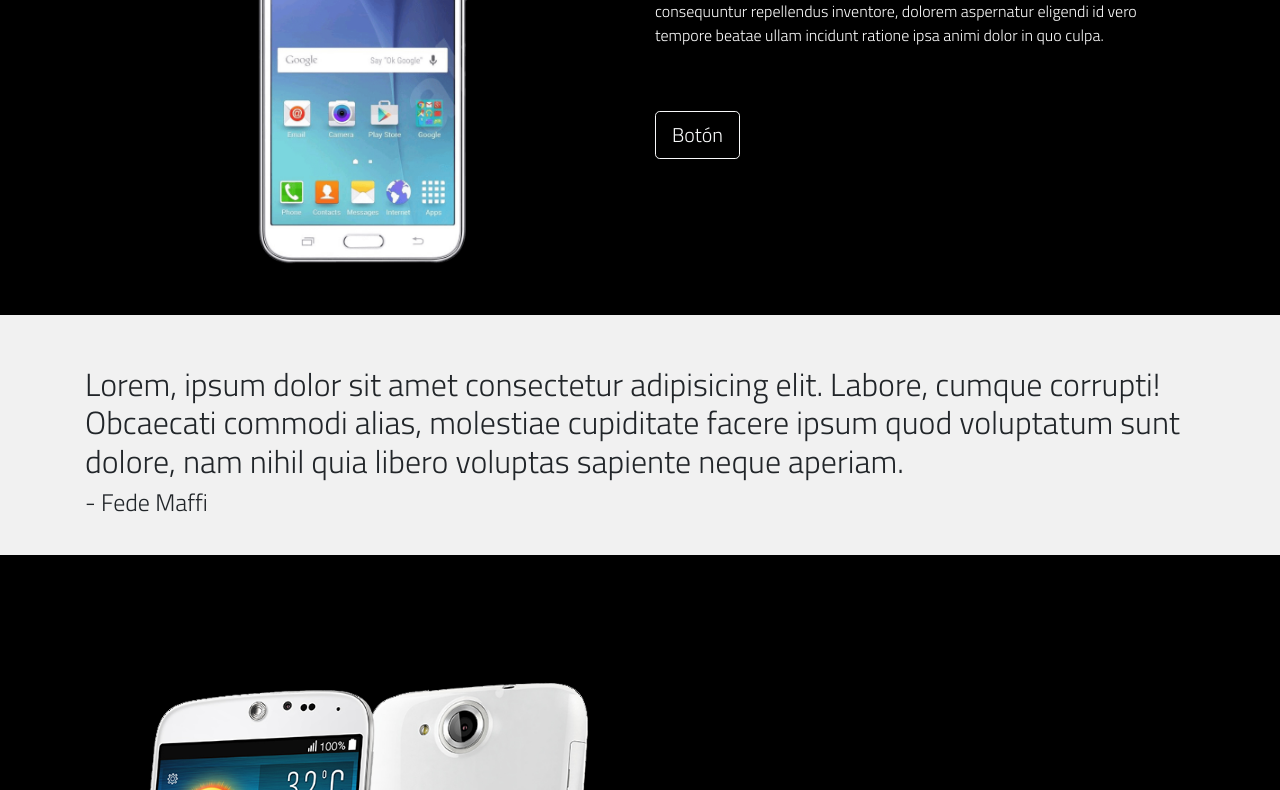
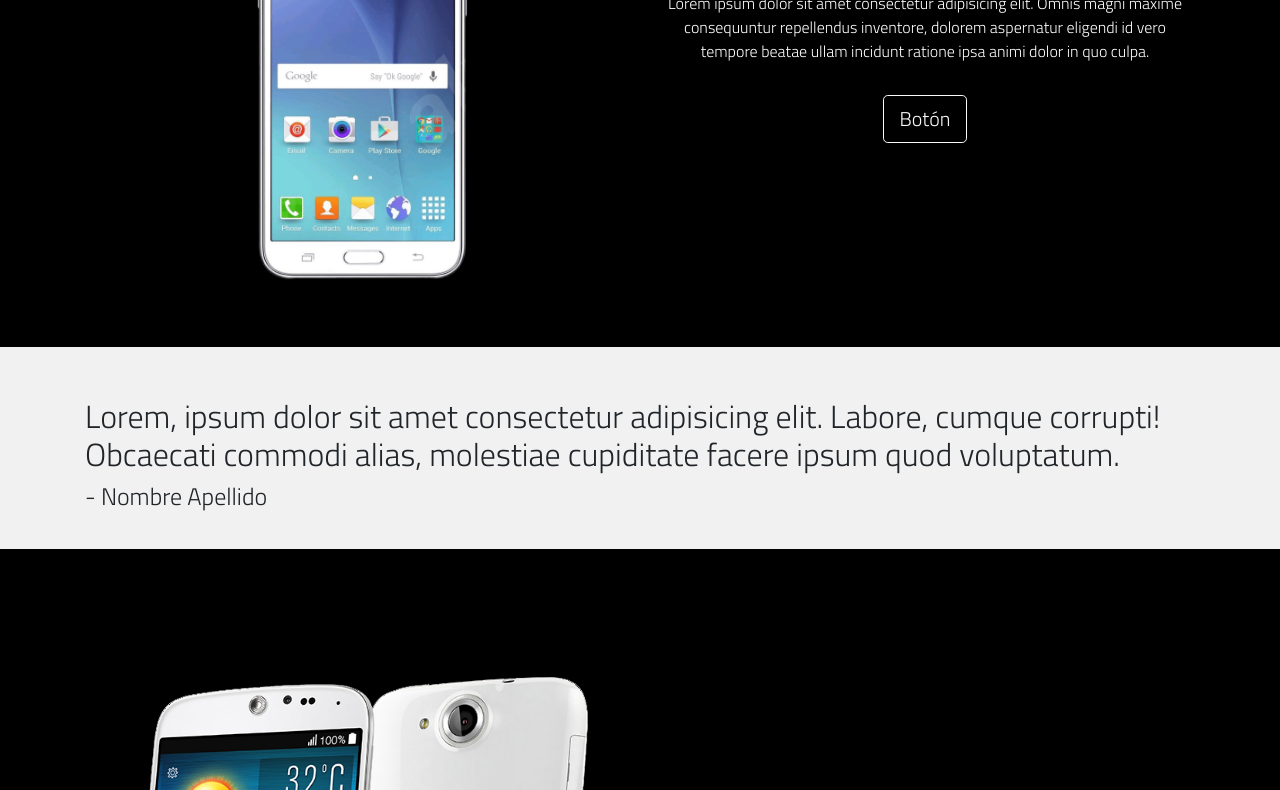
Before and after one commit to femaffi13/Bootstrap-Phone, a plain HTML site: page index.html in a window 1280 px wide. Shown: the part 210-1000 px from the top of the page. Drawn offline with nearby package versions, Linux system fonts and the light colour scheme.

Commit message:
Header/navbar ok

```diff
--- a/css/main.css
+++ b/css/main.css
@@ -6,7 +6,6 @@ body{
 .row-header{
     padding-top: 70px;
 }
-
 
 #testimonial{
     background: #f1f1f1;
--- a/index.html
+++ b/index.html
@@ -2,26 +2,18 @@
 <html lang="es">
   <head>
     <!-- Required meta tags -->
-    <meta charset="utf-8" />
-    <meta
-      name="viewport"
-      content="width=device-width, initial-scale=1, shrink-to-fit=no"
-    />
+    <meta charset="utf-8"/>
+    <meta name="viewport" content="width=device-width, initial-scale=1, shrink-to-fit=no"/>
 
     <!-- Bootstrap CSS -->
-    <link
-      rel="stylesheet"
-      href="https://cdn.jsdelivr.net/npm/bootstrap@4.5.3/dist/css/bootstrap.min.css"
-      integrity="sha384-TX8t27EcRE3e/ihU7zmQxVncDAy5uIKz4rEkgIXeMed4M0jlfIDPvg6uqKI2xXr2"
-      crossorigin="anonymous"
-    />
+    <link rel="stylesheet" href="https://cdn.jsdelivr.net/npm/bootstrap@4.5.3/dist/css/bootstrap.min.css" integrity="sha384-TX8t27EcRE3e/ihU7zmQxVncDAy5uIKz4rEkgIXeMed4M0jlfIDPvg6uqKI2xXr2" crossorigin="anonymous"/>
+
     <!------------ Google Fonts ---------->
-    <link
-      href="https://fonts.googleapis.com/css2?family=Titillium+Web:wght@300&display=swap"
-      rel="stylesheet"
-    />
+    <link href="https://fonts.googleapis.com/css2?family=Titillium+Web:wght@300&display=swap" rel="stylesheet"/>
+
     <!------------ Scroll Reveal ---------->
     <script src="https://unpkg.com/scrollreveal"></script>
+
     <!------------ CSS personalizable ---------->
     <link rel="stylesheet" href="css/main.css" />
 
@@ -33,26 +25,18 @@
     <nav class="navbar navbar-expand-lg navbar-dark bg-dark fixed-top">
       <div class="container">
         <a class="navbar-brand" href="#header">Bootstrap Web Site</a>
-        <button
-          class="navbar-toggler"
-          type="button"
-          data-toggle="collapse"
-          data-target="#navbarNav"
-          aria-controls="navbarNav"
-          aria-expanded="false"
-          aria-label="Toggle navigation"
-        >
+        <button class="navbar-toggler" type="button" data-toggle="collapse" data-target="#navbarNav" aria-controls="navbarNav" aria-expanded="false" aria-label="Toggle navigation">
           <span class="navbar-toggler-icon"></span>
         </button>
         <div class="collapse navbar-collapse" id="navbarNav">
           <ul class="navbar-nav ml-auto">
-            <li class="nav-item">
+            <li class="nav-item mx-auto">
               <a class="nav-link" href="#header">Home</a>
             </li>
-            <li class="nav-item">
+            <li class="nav-item mx-auto">
               <a class="nav-link" href="#info-one">About</a>
             </li>
-            <li class="nav-item">
+            <li class="nav-item mx-auto">
               <a class="nav-link" href="#contact">Contact</a>
             </li>
           </ul>
@@ -64,43 +48,36 @@
     <header id="header">
       <div class="container row-header">
         <div class="row">
-          <div class="col-6">
-            <div class="header-content-left">
-              <img src="img/image1.png" alt="" style="width: 100%" />
-            </div>
+          <div class="col-12 col-sm-6 my-3 header-content-left">
+            <img src="img/image1.png" alt="" style="width: 100%" />
           </div>
-          <div class="col-6">
-            <div class="header-content-right">
-              <h1 class="display-4 text-white text-center">Título</h1>
-              <p class="mt-5 text-white">
+          <div class="col-12 col-sm-6 text-center my-3 mt-lg-5 header-content-right">
+            <h1 class="display-4 text-white text-center">Título</h1>
+            <p class="text-white mt-lg-3">
                 Lorem ipsum dolor sit amet consectetur adipisicing elit. Omnis
                 magni maxime consequuntur repellendus inventore, dolorem
                 aspernatur eligendi id vero tempore beatae ullam incidunt
                 ratione ipsa animi dolor in quo culpa.
-              </p>
-              <a href="#" class="btn btn-outline-light btn-lg mt-5">Botón</a>
-            </div>
+            </p>
+            <a href="#" class="btn btn-outline-light btn-lg mt-lg-3">Botón</a>
           </div>
         </div>
       </div>
     </header>
 
     <!----------------------------------------------Testimonial---------------------------------------------------->
-
     <section id="testimonial">
       <div class="container">
         <p class="h2">
           Lorem, ipsum dolor sit amet consectetur adipisicing elit. Labore,
           cumque corrupti! Obcaecati commodi alias, molestiae cupiditate facere
-          ipsum quod voluptatum sunt dolore, nam nihil quia libero voluptas
-          sapiente neque aperiam.
+          ipsum quod voluptatum.
         </p>
-        <p class="h4">- Fede Maffi</p>
+        <p class="h4">- Nombre Apellido</p>
       </div>
     </section>
 
     <!--------------------------------------------------Info 1------------------------------------------------------>
-
     <section id="info-one">
       <div class="container mt-5 row-header">
         <div class="row">
@@ -126,7 +103,6 @@
     </section>
 
     <!--------------------------------------------------Info 2------------------------------------------------------>
-
     <section id="info-two">
       <div class="container mt-3">
         <div class="row my-3">
@@ -153,7 +129,6 @@
     </section>
 
     <!--------------------------------------------------Footer------------------------------------------------------>
-
     <footer id="contact">
       <div class="container mt-5">
         <div class="row">
@@ -224,12 +199,6 @@
         origin: 'right',
         distance: '200 px'
       })
-      sr.reveal('#testimonial',{
-        duration: 1500,
-        origin: 'right',
-        delay: 1000,
-        viewFactor: 0.2
-      })
       sr.reveal('.info-left',{
         duration: 1500,
         origin: 'left',
```
